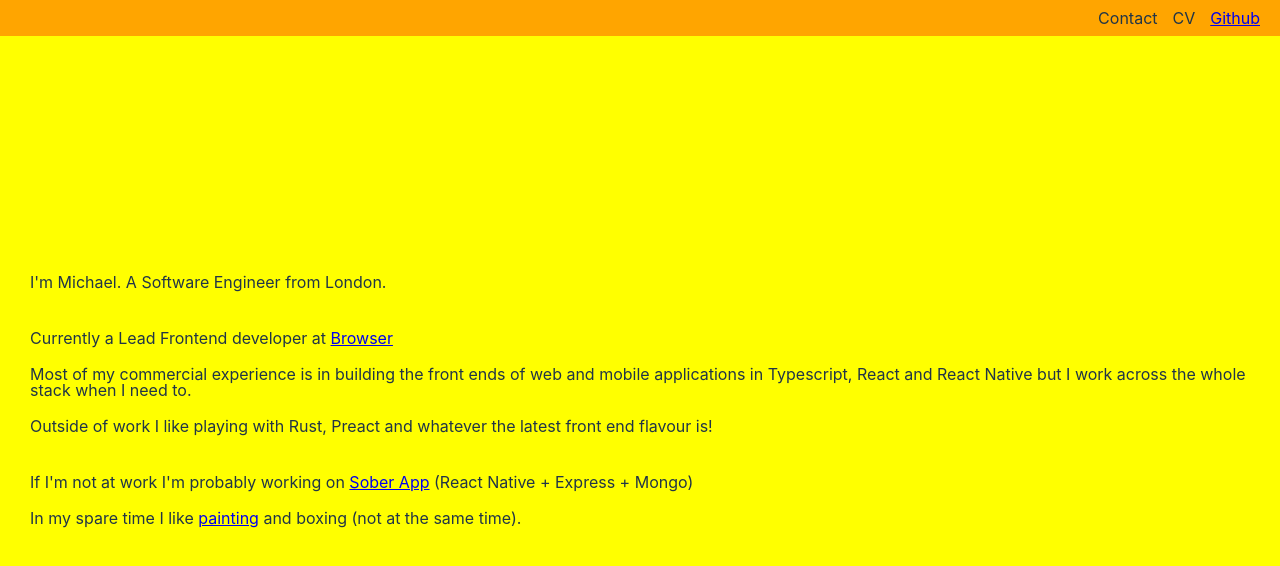
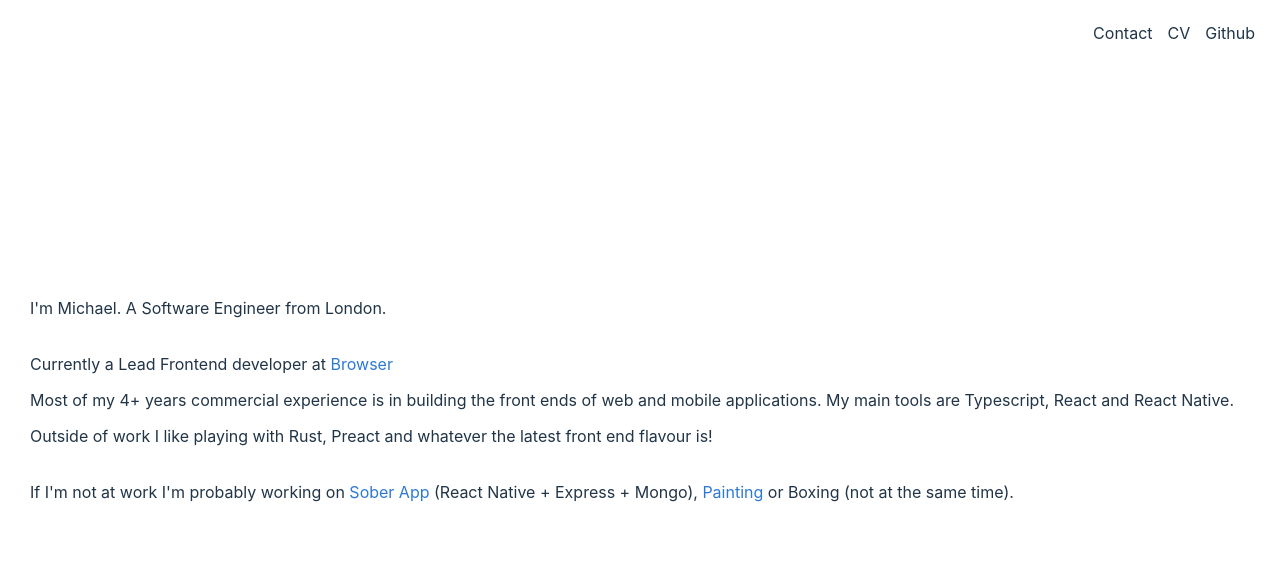
Before and after one commit to msmfa/portfolio-v2, a React (Vite) app: page / in a window 1280 px wide. Shown: the top 566 px of the page. Built offline with nearby package versions, Linux system fonts and the light colour scheme.

Commit message:
styles: update colours

```diff
--- a/src/AboutSection.module.css
+++ b/src/AboutSection.module.css
@@ -6,6 +6,4 @@
   align-items: center;
   padding: 0 30px;
   height: 100%;
-
-  background-color: yellow;
 }
--- a/src/AboutText.tsx
+++ b/src/AboutText.tsx
@@ -1,3 +1,4 @@
+import Link from "./Link";
 import Spacer from "./Spacer";
 
 export default function AboutText() {
@@ -7,14 +8,12 @@ export default function AboutText() {
         I'm Michael. A Software Engineer from London.
         <Spacer size={2} />
         Currently a Lead Frontend developer at{" "}
-        <a href="https://www.browserlondon.com/" target="blank">
-          Browser
-        </a>
+        <Link label="Browser" url="https://www.browserlondon.com/" />
         <Spacer />
         <p>
-          Most of my commercial experience is in building the front ends of web
-          and mobile applications in Typescript, React and React Native but I
-          work across the whole stack when I need to.
+          Most of my 4+ years commercial experience is in building the front
+          ends of web and mobile applications. My main tools are Typescript,
+          React and React Native.
         </p>
         <Spacer />
         <p>
@@ -25,19 +24,13 @@ export default function AboutText() {
       <Spacer size={2} />
       <p>
         If I'm not at work I'm probably working on{" "}
-        <a href="https://www.sober-app.co.uk/" target="blank">
-          Sober App
-        </a>{" "}
-        (React Native + Express + Mongo)
-      </p>
-      <Spacer />
-
-      <p>
-        In my spare time I like{" "}
-        <a href="https://www.instagram.com/michaelsydneymoore" target="blank">
-          painting
-        </a>{" "}
-        and boxing (not at the same time).
+        <Link label="Sober App" url="https://www.sober-app.co.uk/" /> (React
+        Native + Express + Mongo),{" "}
+        <Link
+          label="Painting"
+          url="https://www.instagram.com/michaelsydneymoore/"
+        />{" "}
+        or Boxing (not at the same time).
       </p>
     </article>
   );
--- /dev/null
+++ b/src/Link.module.css
@@ -0,0 +1,3 @@
+.link {
+  color: rgb(45, 121, 214);
+}
--- /dev/null
+++ b/src/Link.tsx
@@ -0,0 +1,14 @@
+import styles from "./Link.module.css";
+
+type Props = {
+  url: string;
+  label: string;
+};
+
+export default function Link({ url, label }: Props) {
+  return (
+    <a href={url} target="_blank" rel="noopener" className={styles.link}>
+      {label}
+    </a>
+  );
+}
--- a/src/Nav.module.css
+++ b/src/Nav.module.css
@@ -1,6 +1,5 @@
 .container {
   position: absolute;
-  background-color: orange;
   width: 100%;
   z-index: 1;
 }
@@ -10,9 +9,10 @@
   flex-direction: row;
   justify-content: flex-end;
   gap: 15px;
-  margin: 10px 20px 10px 0;
+  margin: 25px;
 }
 
 .container ul li {
   list-style-type: none;
+  cursor: pointer;
 }
--- a/src/Nav.tsx
+++ b/src/Nav.tsx
@@ -19,7 +19,9 @@ export default function Nav() {
           <a onClick={handlePdfClick}>CV</a>
         </li>
         <li>
-          <a href="https://github.com/msmfa">Github</a>
+          <a href="https://github.com/msmfa" target="_blank" rel="noopener">
+            Github
+          </a>
         </li>
       </ul>
     </nav>
--- a/src/index.css
+++ b/src/index.css
@@ -3,7 +3,6 @@ body {
   height: 100%;
   margin: 0;
   padding: 0;
-  background-color: #535bf2;
 }
 
 :root {
@@ -183,3 +182,8 @@ table {
   border-collapse: collapse;
   border-spacing: 0;
 }
+a {
+  list-style: none;
+  text-decoration: none;
+  color: inherit;
+}
```
